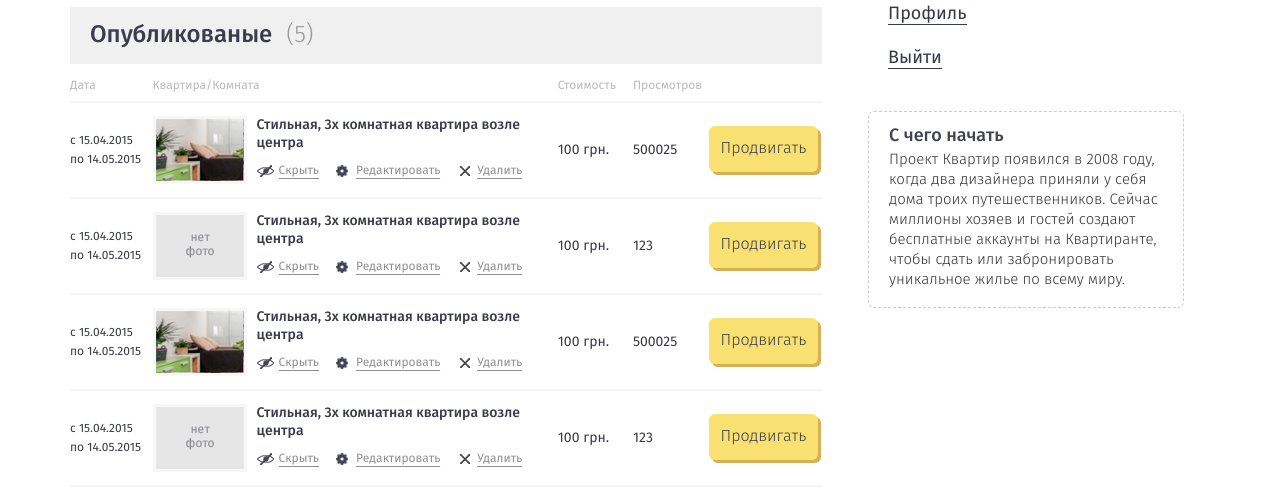
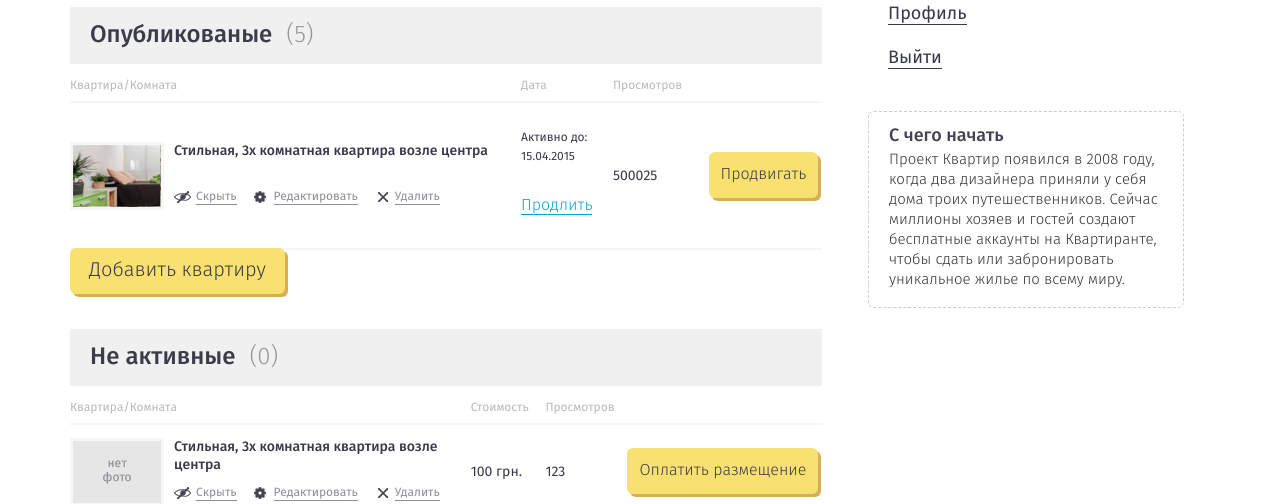
Before and after one commit to extra0/Kvartirant, a plain HTML site: page lk_rooms.html in a window 1280 px wide. Shown: the part 286-790 px from the top of the page. Drawn offline with Linux system fonts and the light colour scheme; a script that the page names is missing.

Commit message:
edit table

```diff
--- a/lk_rooms.html
+++ b/lk_rooms.html
@@ -300,22 +300,18 @@
               <table class="table__table">
                 <tbody>
                   <tr class="table__line">
+                    <th class="table__head-title">Квартира/Комната</th>
                     <th class="table__head-title">Дата</th>
-                    <th class="table__head-title">Квартира/Комната</th>
-                    <th class="table__head-title">Стоимость</th>
                     <th class="table__head-title">Просмотров</th>
                     <th class="table__head-title"></th>
                   </tr>
                   <tr class="table__line">
-                    <td class="table__item _date">
-                      <p class="table__date">с 15.04.2015<br>по 14.05.2015</p>
-                    </td>
                     <td class="table__item _room"><img src="img/content/table_img.jpg" alt="" class="table__img">
                       <p class="table__title">Стильная, 3х комнатная квартира возле центра</p>
                       <div class="table__buttons"><a href="#" class="table__button _hide">Скрыть</a><a href="#" class="table__button _edit">Редактировать</a><a href="#" class="table__button _del">Удалить</a></div>
                     </td>
-                    <td class="table__item _cost">
-                      <p class="table__text">100 грн.</p>
+                    <td class="table__item _date">
+                      <p class="table__date">Активно до:<br>15.04.2015</p><a href="#" class="table__link">Продлить</a>
                     </td>
                     <td class="table__item _view">
                       <p class="table__text">500025</p>
@@ -324,62 +320,8 @@
                       <button class="button _sizeM">Продвигать</button>
                     </td>
                   </tr>
-                  <tr class="table__line">
-                    <td class="table__item _date">
-                      <p class="table__date">с 15.04.2015<br>по 14.05.2015</p>
-                    </td>
-                    <td class="table__item _room"><img src="img/not_foto.png" alt="" class="table__img">
-                      <p class="table__title">Стильная, 3х комнатная квартира возле центра</p>
-                      <div class="table__buttons"><a href="#" class="table__button _hide">Скрыть</a><a href="#" class="table__button _edit">Редактировать</a><a href="#" class="table__button _del">Удалить</a></div>
-                    </td>
-                    <td class="table__item _cost">
-                      <p class="table__text">100 грн.</p>
-                    </td>
-                    <td class="table__item _view">
-                      <p class="table__text">123</p>
-                    </td>
-                    <td class="table__item _button">
-                      <button class="button _sizeM">Продвигать</button>
-                    </td>
-                  </tr>
-                  <tr class="table__line">
-                    <td class="table__item _date">
-                      <p class="table__date">с 15.04.2015<br>по 14.05.2015</p>
-                    </td>
-                    <td class="table__item _room"><img src="img/content/table_img.jpg" alt="" class="table__img">
-                      <p class="table__title">Стильная, 3х комнатная квартира возле центра</p>
-                      <div class="table__buttons"><a href="#" class="table__button _hide">Скрыть</a><a href="#" class="table__button _edit">Редактировать</a><a href="#" class="table__button _del">Удалить</a></div>
-                    </td>
-                    <td class="table__item _cost">
-                      <p class="table__text">100 грн.</p>
-                    </td>
-                    <td class="table__item _view">
-                      <p class="table__text">500025</p>
-                    </td>
-                    <td class="table__item _button">
-                      <button class="button _sizeM">Продвигать</button>
-                    </td>
-                  </tr>
-                  <tr class="table__line">
-                    <td class="table__item _date">
-                      <p class="table__date">с 15.04.2015<br>по 14.05.2015</p>
-                    </td>
-                    <td class="table__item _room"><img src="img/not_foto.png" alt="" class="table__img">
-                      <p class="table__title">Стильная, 3х комнатная квартира возле центра</p>
-                      <div class="table__buttons"><a href="#" class="table__button _hide">Скрыть</a><a href="#" class="table__button _edit">Редактировать</a><a href="#" class="table__button _del">Удалить</a></div>
-                    </td>
-                    <td class="table__item _cost">
-                      <p class="table__text">100 грн.</p>
-                    </td>
-                    <td class="table__item _view">
-                      <p class="table__text">123</p>
-                    </td>
-                    <td class="table__item _button">
-                      <button class="button _sizeM">Продвигать</button>
-                    </td>
-                  </tr>
                 </tbody>
-              </table><a href="#" class="table__link">Добавить квартиру</a>
+              </table><a href="#" class="button _green">Добавить квартиру</a>
             </div>
             <div class="univ__block-title">
               <h2 class="univ__subtitle _sizeL">Не активные<span class="univ__subnumber">(0)</span></h2>
```
